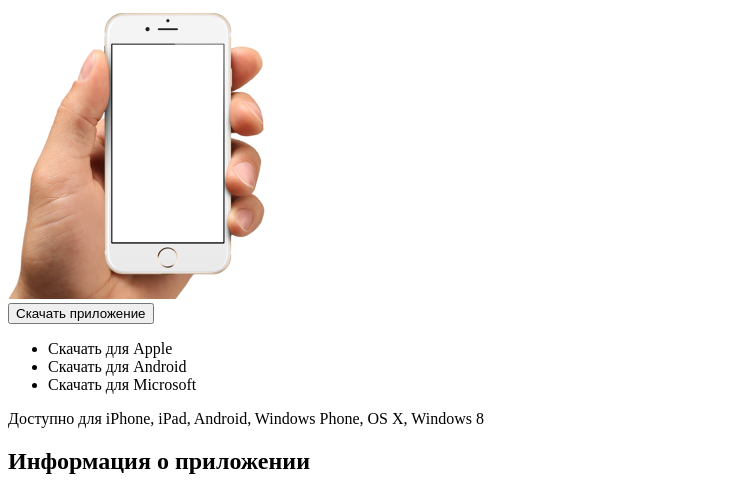
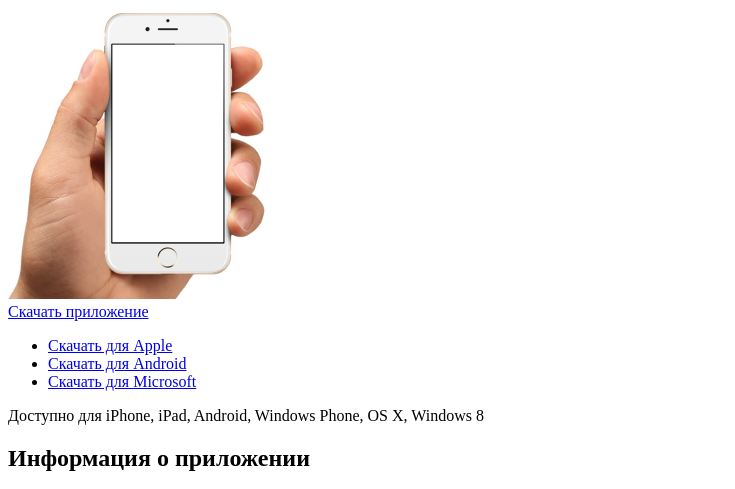
Before and after one commit to helentudos/1879285-pink-24, a website: page source/index.html in a window 1280 px wide. Shown: the part 292-781 px from the top of the page, without its empty margins (0-735 px from the left). Drawn offline with Linux system fonts and the light colour scheme.

Commit message:
add links

```diff
--- a/source/index.html
+++ b/source/index.html
@@ -61,16 +61,16 @@
         <img src="img/phone.png" alt="Презентация фото с использованием приложения">
       </div>
       <div class="intro__download">
-        <button class="intro__download intro__download--button" type="button">Скачать приложение</button>
+        <a class="intro__download intro__download--button" href="https://www.apple.com">Скачать приложение</a>
 
         <ul class="intro__download-list">
-          <li class="intro__download-item"><a class="intro__download-link">
+          <li class="intro__download-item"><a class="intro__download-link" href="https://www.apple.com">
               <span class="visually-hidden">Скачать для Apple</span>
             </a></li>
-          <li class="intro__download-item"><a class="intro__download-link">
+          <li class="intro__download-item"><a class="intro__download-link" href="https://play.google.com">
               <span class="visually-hidden">Скачать для Android</span>
             </a></li>
-          <li class="intro__download-item"><a class="intro__download-link">
+          <li class="intro__download-item"><a class="intro__download-link" href="https://www.microsoft.com">
               <span class="visually-hidden">Скачать для Microsoft</span>
             </a></li>
         </ul>
```
